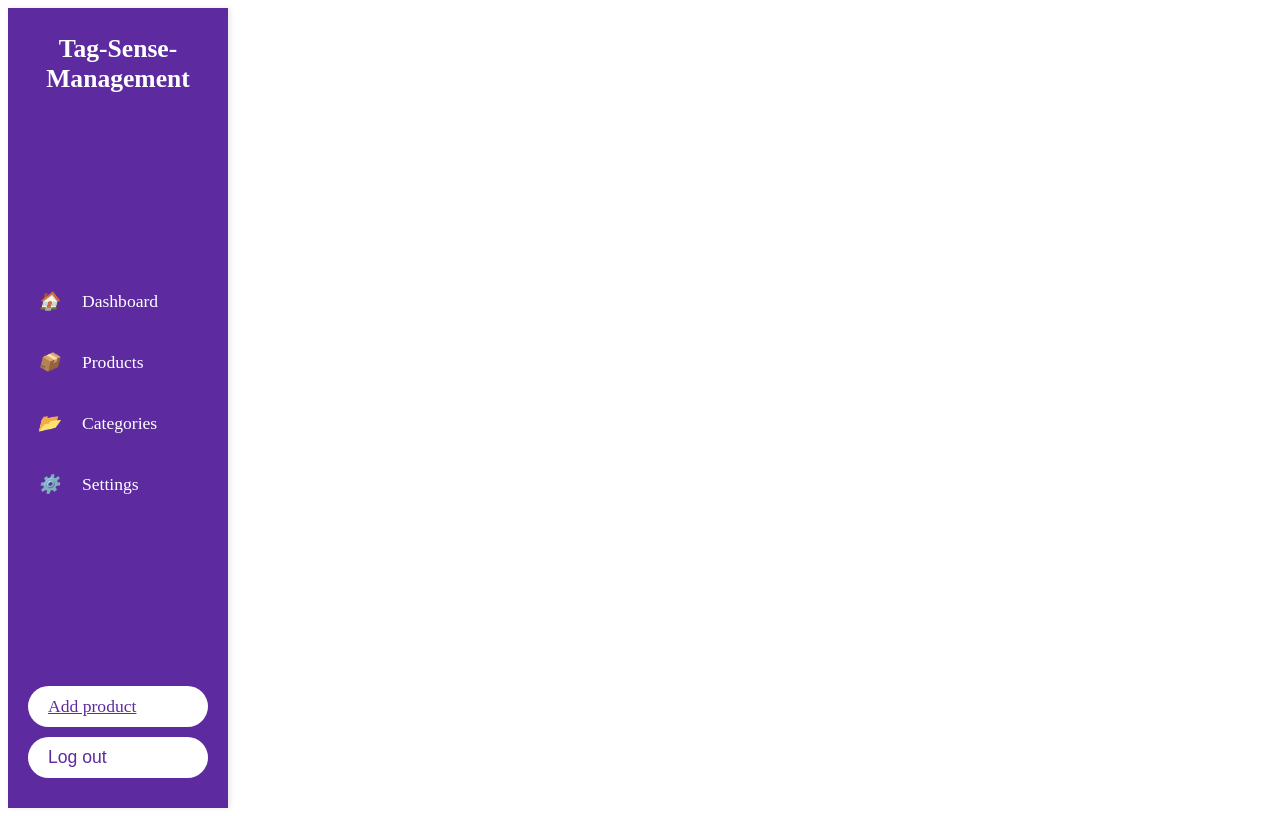
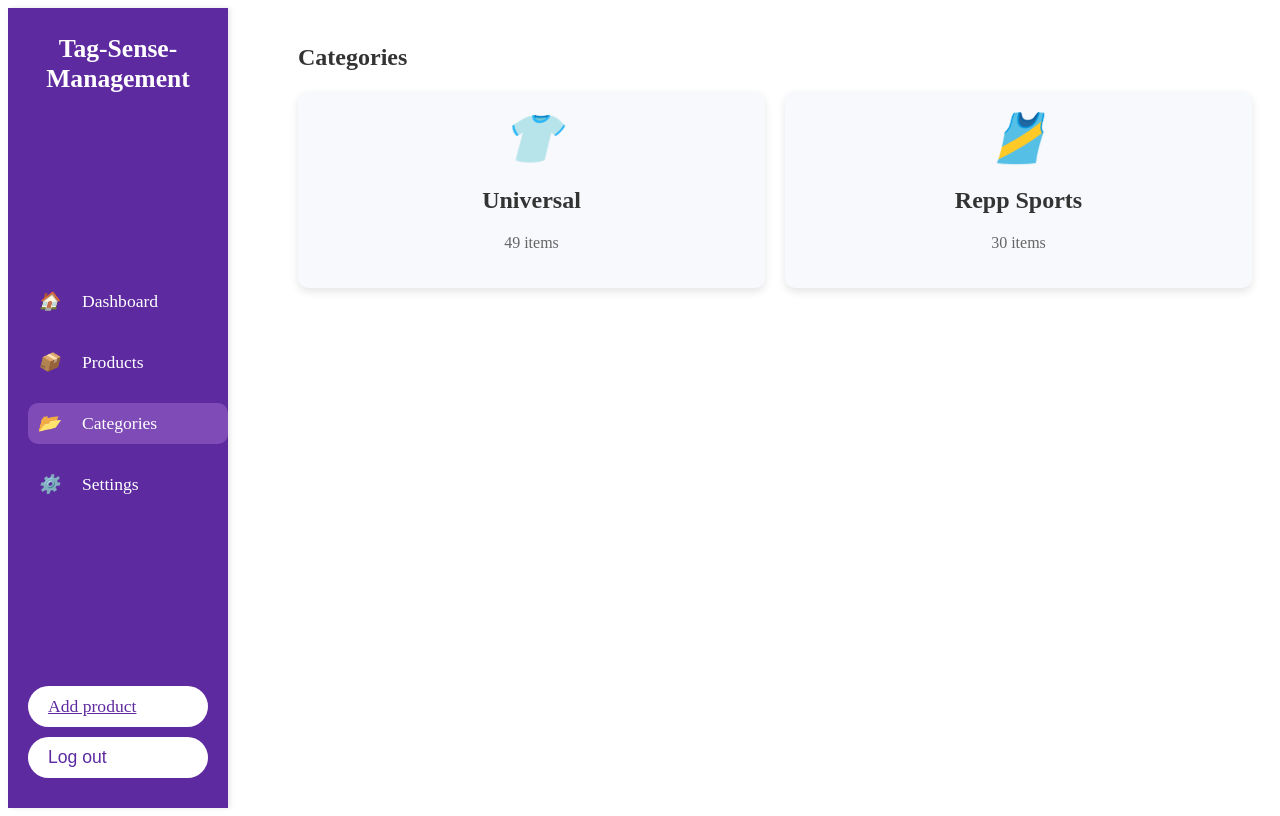
Before and after one commit to ethan-green3/Team-2051-Project, a Vue app in the folder team-2051-app/: page /categories in a window 1280 px wide. Built offline with nearby package versions, Linux system fonts and the light colour scheme; sample sign-in values are in the browser's storage.

Commit message:
Updated Category Page styling

```diff
--- a/team-2051-app/src/App.vue
+++ b/team-2051-app/src/App.vue
@@ -35,7 +35,7 @@
 
 .main-content-with-sidebar {
   flex-grow: 1;
-  padding-left: 250px; /* Leave space for sidebar */
+  padding-left: 50px; /* Leave space for sidebar */
 }
 
 .main-content-full {
--- a/team-2051-app/src/router/index.js
+++ b/team-2051-app/src/router/index.js
@@ -1,6 +1,6 @@
 import { createRouter, createWebHistory } from 'vue-router';
 import LoginPage from '../views/LoginPage.vue';
-
+import CategoriesPage from '@/views/CategoriesPage.vue';
 import AddProduct from '../views/AddProduct.vue';
 
 const routes = [
@@ -12,6 +12,12 @@
   {
     path: '/dashboard',
     name: 'DashboardPage',
+  },
+
+  {
+    path: '/categories',
+    name: 'CategoriesPage',
+    component: CategoriesPage,
   },
 
   {
--- /dev/null
+++ b/team-2051-app/src/views/CategoriesPage.vue
@@ -0,0 +1,88 @@
+<template>
+    <div class="categories-container">
+      <h1>Categories</h1>
+      <div class="categories-grid">
+        <div class="category-card" @click="navigateToCategory('Universal')">
+          <div class="category-icon"> <!-- You can replace this with an actual icon -->
+            <i class="icon-placeholder">👕</i> <!-- Example icon -->
+          </div>
+          <div class="category-details">
+            <h2>Universal</h2>
+            <p>49 items</p> <!-- Example item count -->
+          </div>
+        </div>
+
+        <div class="category-card" @click="navigateToCategory('Repp Sports')">
+          <div class="category-icon">
+            <i class="icon-placeholder">🎽</i> <!-- Example icon -->
+          </div>
+          <div class="category-details">
+            <h2>Repp Sports</h2>
+            <p>30 items</p> <!-- Example item count -->
+          </div>
+        </div>
+      </div>
+    </div>
+  </template>
+
+  <script>
+  export default {
+    name: 'CategoriesPage',
+    methods: {
+      navigateToCategory(category) {
+        // Example logic to navigate to the selected category
+        console.log(`Navigating to ${category}`);
+        // You can implement real navigation logic here
+      }
+    }
+  };
+  </script>
+
+  <style scoped>
+  .categories-container {
+    padding: 20px;
+  }
+
+  h1 {
+    font-size: 24px;
+    margin-bottom: 20px;
+    color: #333;
+  }
+
+  .categories-grid {
+    display: grid;
+    grid-template-columns: repeat(auto-fit, minmax(200px, 1fr));
+    gap: 20px;
+  }
+
+  .category-card {
+    background-color: #f7f9fc;
+    border-radius: 10px;
+    padding: 20px;
+    text-align: center;
+    cursor: pointer;
+    transition: transform 0.3s ease, box-shadow 0.3s ease;
+    box-shadow: 0 4px 8px rgba(0, 0, 0, 0.1);
+  }
+
+  .category-card:hover {
+    transform: translateY(-5px);
+    box-shadow: 0 8px 16px rgba(0, 0, 0, 0.2);
+  }
+
+  .category-icon {
+    font-size: 3rem;
+    color: #5e2aa0; /* Use your theme color */
+    margin-bottom: 10px;
+  }
+
+  .category-details h2 {
+    font-size: 1.5rem;
+    color: #333;
+  }
+
+  .category-details p {
+    font-size: 1rem;
+    color: #666;
+  }
+  </style>
```
Also changed, not shown: team-2051-app/src/assets/logo.png (deleted).
